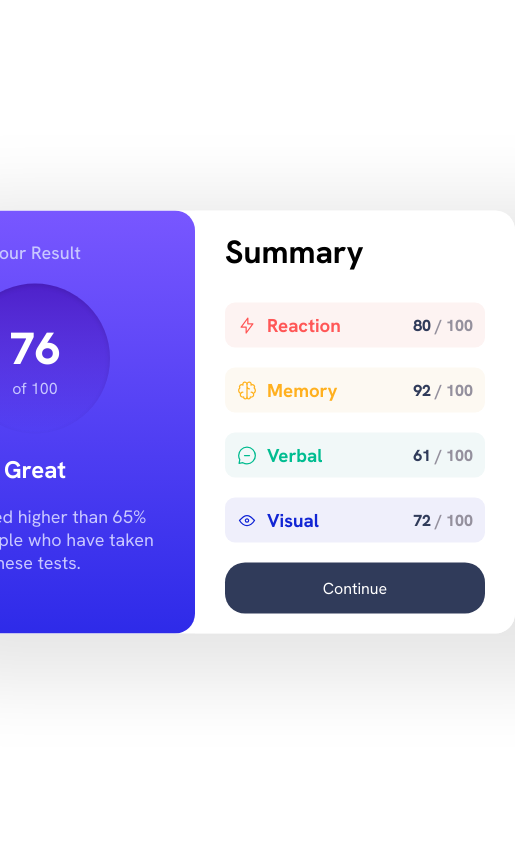
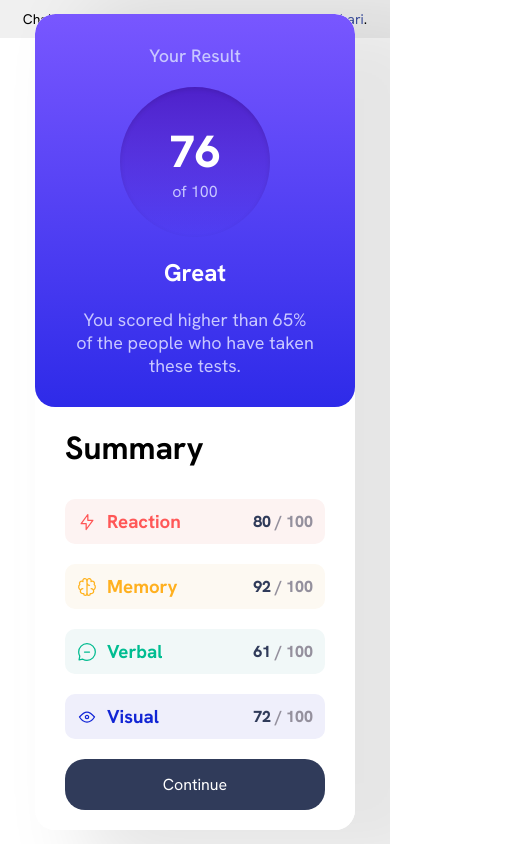
Before and after one commit to rezaasghari24/Results-summary-component, a plain HTML site: page index.html in a window 390 px wide. Shown: the whole page, 515 px wide, since content can reach past the window. Drawn offline with Linux system fonts and the light colour scheme.

Commit message:
add media query

```diff
--- a/index.html
+++ b/index.html
@@ -74,12 +74,12 @@
                 </div>
                 <a href="#" class="btn">Continue</a>
             </div>
-            <!-- <div class="attribution">
-                Challenge by
-                <a href="https://www.frontendmentor.io?ref=challenge" target="_blank"
-                    >Frontend Mentor</a
-                >. Coded by <a href="https://github.com/rezaasghari24">Reza Asghari</a>.
-            </div> -->
+        </div>
+        <div class="attribution">
+            Challenge by
+            <a href="https://www.frontendmentor.io?ref=challenge" target="_blank"
+                >Frontend Mentor</a
+            >. Coded by <a href="https://github.com/rezaasghari24">Reza Asghari</a>.
         </div>
     </body>
 </html>
--- a/style.css
+++ b/style.css
@@ -134,7 +134,6 @@ body {
     display: block;
     text-align: center;
     background-color: hsl(224, 30%, 27%);
-    /* transition: all 0.2s; */
     padding: 1.5rem 8rem;
     border-radius: 2rem;
     color: white;
@@ -147,9 +146,25 @@ body {
     background: linear-gradient(hsl(251, 99%, 63%), hsl(242, 82%, 55%));
 }
 .attribution {
-    font-size: 11px;
-    text-align: center;
+    background-color: #f0f0f0;
+  text-align: center;
+  padding: 10px;
+  font-size: 14px;
 }
 .attribution a {
     color: hsl(228, 45%, 44%);
+    text-decoration: none;
+
 }
+
+.attribution a:hover {
+    text-decoration: underline;
+}
+
+@media screen and (max-width: 37.5rem) {
+    /* Styles for screens smaller than 375 pixels go here */
+    .container {
+        flex-direction: column;
+    }
+
+  }
```
